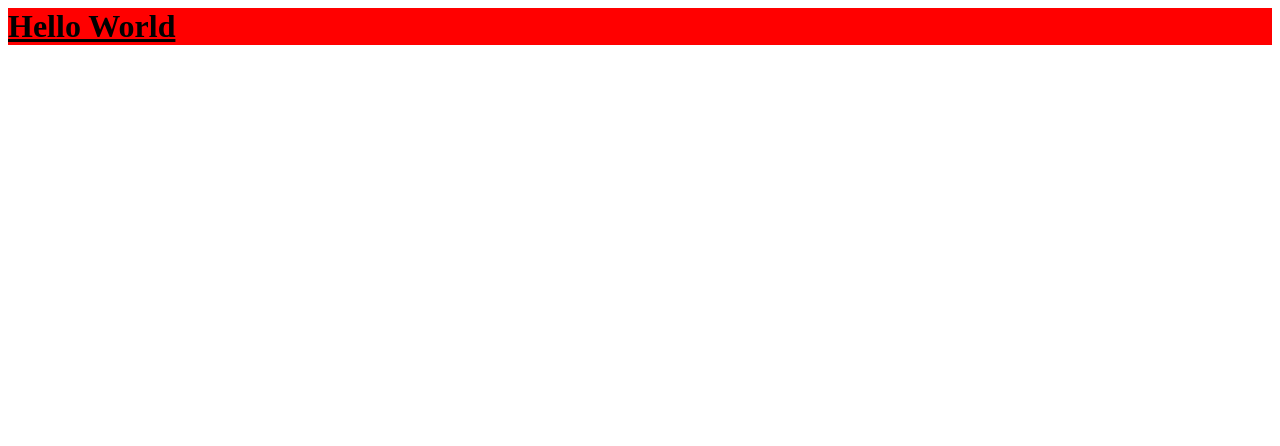
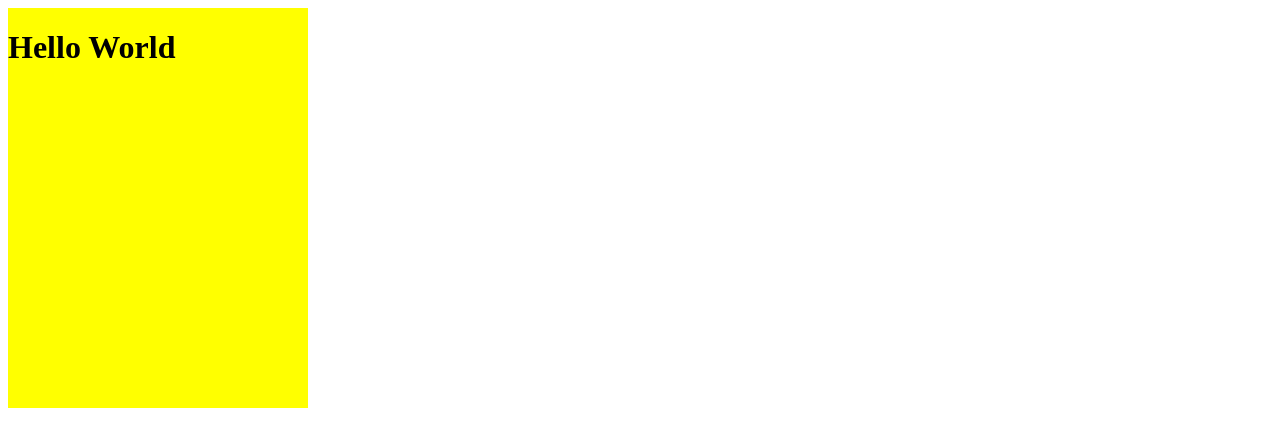
Before and after one commit to ghoshray2018/hello-world, a plain HTML site: page index.html in a window 1280 px wide. Drawn offline with Linux system fonts and the light colour scheme.

Commit message:
Update index.html

```diff
--- a/index.html
+++ b/index.html
@@ -1,4 +1,3 @@
-
 
 
 <html>
@@ -7,9 +6,11 @@
 
     <style type="text/css">
 
-    h1 {
-    background-color:red;
-    text-decoration:underline;
+   #first-section {
+    background-color:yellow;
+    width:300px;
+    height:400px;
+    float:left;
 
     }
 
@@ -17,7 +18,9 @@
   </head>
 
 <body>
+  <div id = "first-section">
   <h1>Hello World</h1>
+  </div>
 </body>
 
 </html>
```
